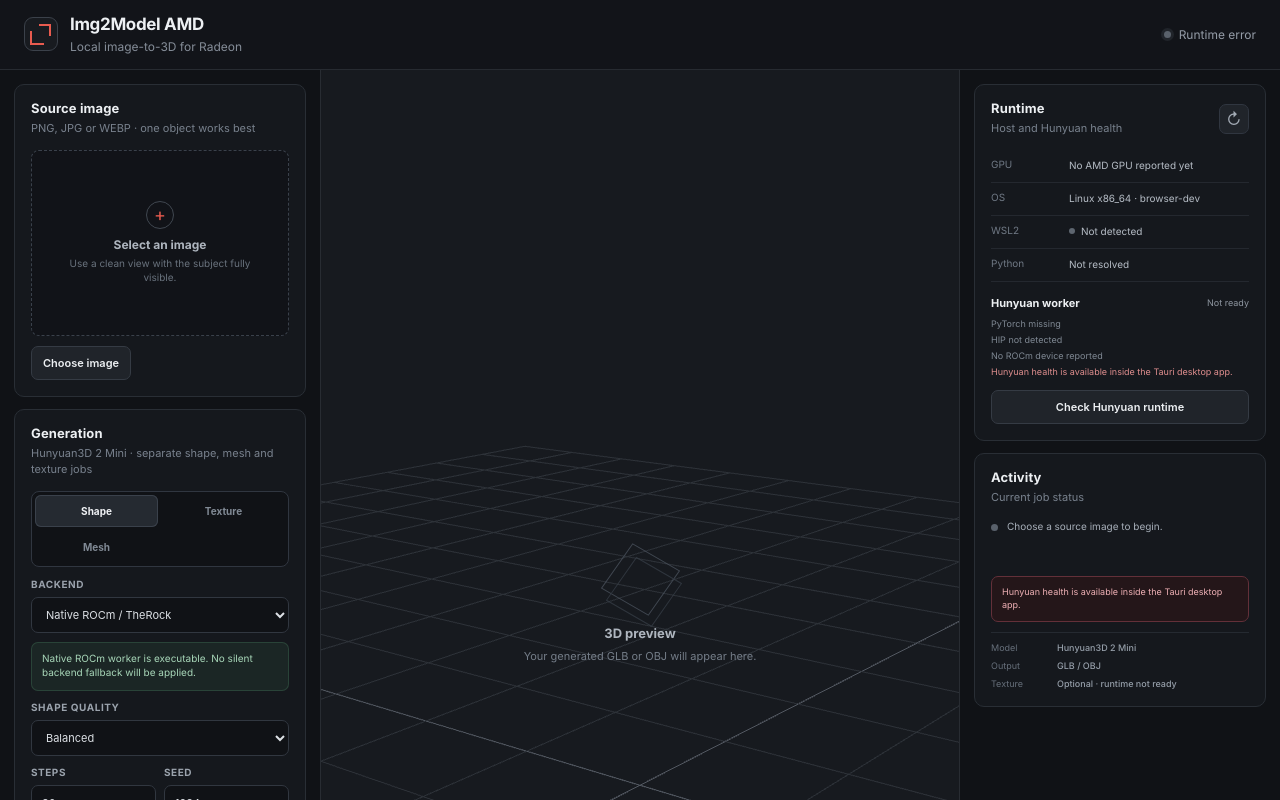
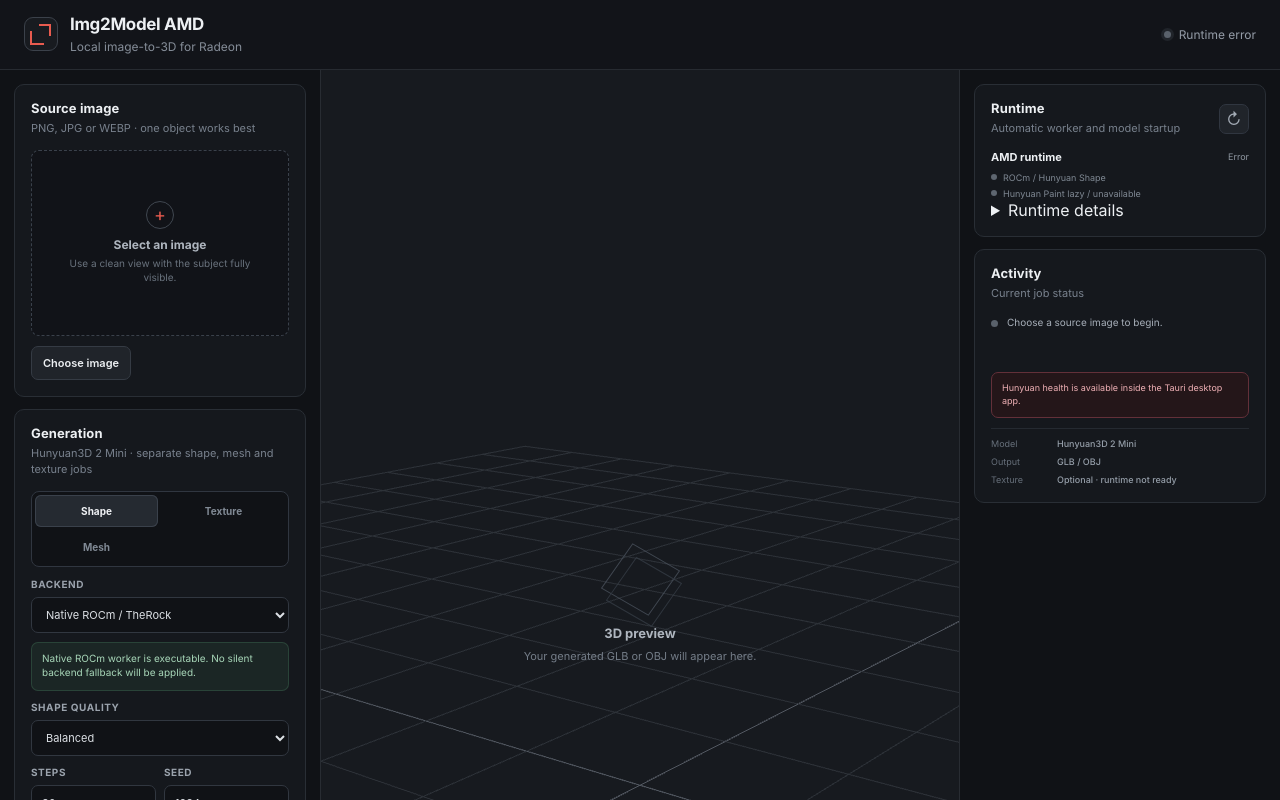
Before and after one commit to quendae/img2model-amd, a React (Vite) app in the folder apps/desktop/: page / in a window 1280 px wide. Shown: the top 800 px of the page. Built offline with nearby package versions, Linux system fonts and the light colour scheme.

Commit message:
feat: make Runtime panel passive and collapsible

```diff
--- a/apps/desktop/src/components/DiagnosticsPanel.tsx
+++ b/apps/desktop/src/components/DiagnosticsPanel.tsx
@@ -1,42 +1,64 @@
-import type { SystemDiagnostics, WorkerHealth } from '../domain/types';
+import type { SystemDiagnostics, TextureHealth, WorkerHealth } from '../domain/types';
+import type { RuntimePhase } from '../lib/useRuntimeStartup';
 
 interface DiagnosticsPanelProps {
   diagnostics: SystemDiagnostics | null;
   health: WorkerHealth | null;
+  textureHealth: TextureHealth | null;
+  runtimePhase: RuntimePhase;
   loading: boolean;
-  healthLoading: boolean;
   onRefresh: () => void;
-  onHealthCheck: () => void;
 }
 
 function StatusDot({ ok }: { ok: boolean }) {
   return <span className={`status-dot ${ok ? 'ok' : 'off'}`} aria-hidden="true" />;
 }
 
+function phaseLabel(phase: RuntimePhase): string {
+  if (phase === 'ready') return 'Ready';
+  if (phase === 'preloading') return 'Loading Shape';
+  if (phase === 'checking') return 'Checking';
+  if (phase === 'error') return 'Error';
+  return 'Starting';
+}
+
 export function DiagnosticsPanel({
   diagnostics,
   health,
+  textureHealth,
+  runtimePhase,
   loading,
-  healthLoading,
   onRefresh,
-  onHealthCheck,
 }: DiagnosticsPanelProps) {
   return (
     <section className="panel diagnostics-panel" aria-labelledby="diagnostics-heading">
       <div className="panel-heading compact">
         <div>
           <h2 id="diagnostics-heading">Runtime</h2>
-          <p>Host and Hunyuan health</p>
+          <p>Automatic worker and model startup</p>
         </div>
         <button type="button" className="icon-button" onClick={onRefresh} disabled={loading} title="Refresh diagnostics">
           ↻
         </button>
       </div>
 
+      <div className="runtime-health">
+        <div className="health-title">
+          <strong>{health?.device_name ?? diagnostics?.amdGpus[0] ?? 'AMD runtime'}</strong>
+          <span className={runtimePhase === 'ready' ? 'health-ok' : 'health-off'}>{phaseLabel(runtimePhase)}</span>
+        </div>
+        <div className="health-details runtime-summary">
+          <span><StatusDot ok={Boolean(health?.ok)} />ROCm / Hunyuan Shape</span>
+          <span><StatusDot ok={Boolean(textureHealth?.ok)} />Hunyuan Paint {textureHealth?.ok ? 'ready' : 'lazy / unavailable'}</span>
+        </div>
+      </div>
+
+      <details className="runtime-details">
+        <summary>Runtime details</summary>
         <dl className="diagnostics-list">
           <div>
             <dt>GPU</dt>
-          <dd>{diagnostics?.amdGpus.length ? diagnostics.amdGpus.join(', ') : 'No AMD GPU reported yet'}</dd>
+            <dd>{diagnostics?.amdGpus.length ? diagnostics.amdGpus.join(', ') : health?.device_name ?? 'No AMD GPU reported yet'}</dd>
           </div>
           <div>
             <dt>OS</dt>
@@ -48,29 +70,20 @@ export function DiagnosticsPanel({
           </div>
           <div>
             <dt>Python</dt>
-          <dd>{diagnostics?.python ?? 'Not resolved'}</dd>
+            <dd>{health?.python ?? diagnostics?.python ?? 'Not resolved'}</dd>
+          </div>
+          <div>
+            <dt>PyTorch</dt>
+            <dd>{health?.torch_available ? health.torch_version ?? 'found' : 'Not reported'}</dd>
+          </div>
+          <div>
+            <dt>HIP</dt>
+            <dd>{health?.hip_version ?? 'Not detected'}</dd>
           </div>
         </dl>
-
-      <div className="runtime-health">
-        <div className="health-title">
-          <strong>Hunyuan worker</strong>
-          <span className={health?.ok ? 'health-ok' : 'health-off'}>{health?.ok ? 'Ready' : 'Not ready'}</span>
-        </div>
-        {health ? (
-          <div className="health-details">
-            <span>PyTorch {health.torch_available ? health.torch_version ?? 'found' : 'missing'}</span>
-            <span>HIP {health.hip_version ?? 'not detected'}</span>
-            <span>{health.device_name ?? 'No ROCm device reported'}</span>
-            {health.error && <span className="error-copy">{health.error}</span>}
-          </div>
-        ) : (
-          <p className="muted-copy">Run a health check against the configured AMD Python environment.</p>
-        )}
-        <button type="button" className="secondary-button full" onClick={onHealthCheck} disabled={healthLoading}>
-          {healthLoading ? 'Checking…' : 'Check Hunyuan runtime'}
-        </button>
-      </div>
+        {health?.error && <p className="error-copy">{health.error}</p>}
+        {textureHealth?.error && <p className="error-copy">{textureHealth.error}</p>}
+      </details>
     </section>
   );
 }
```
Lines whose indentation alone changed are shown as unchanged.
